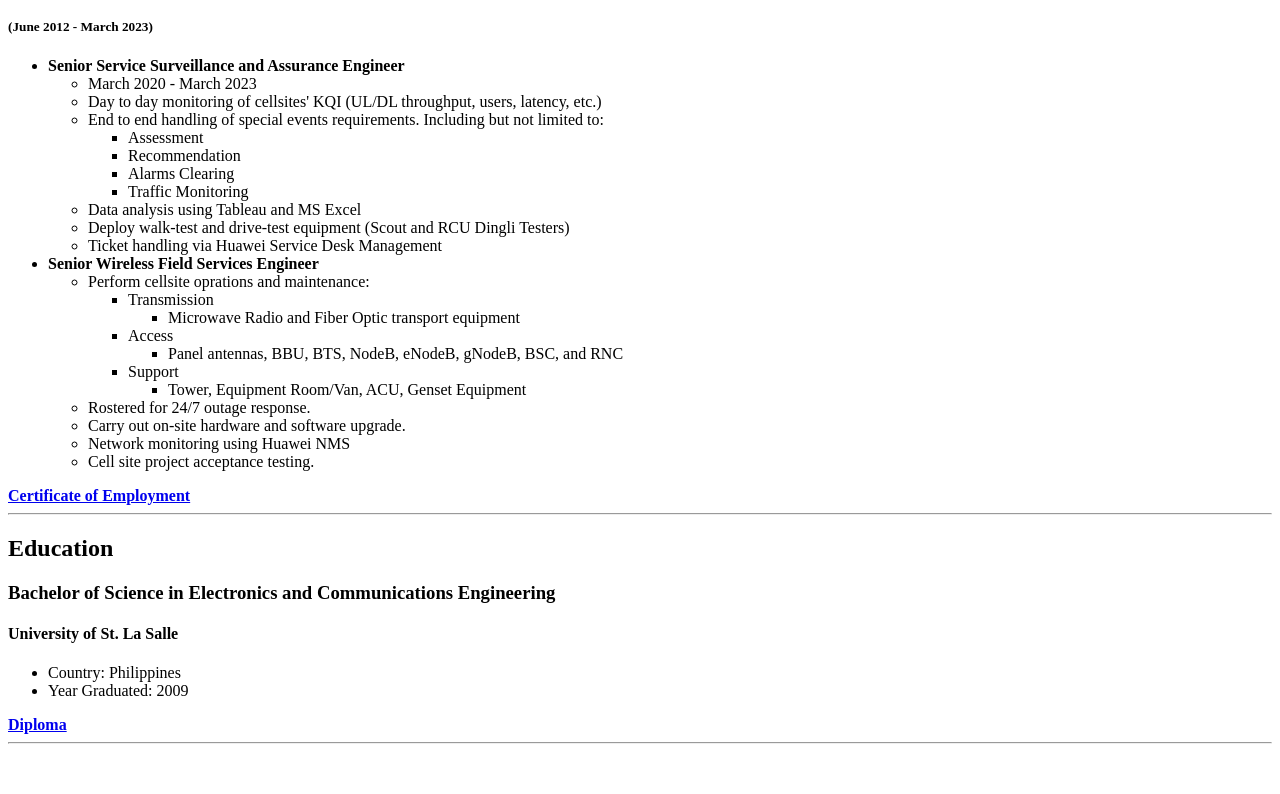
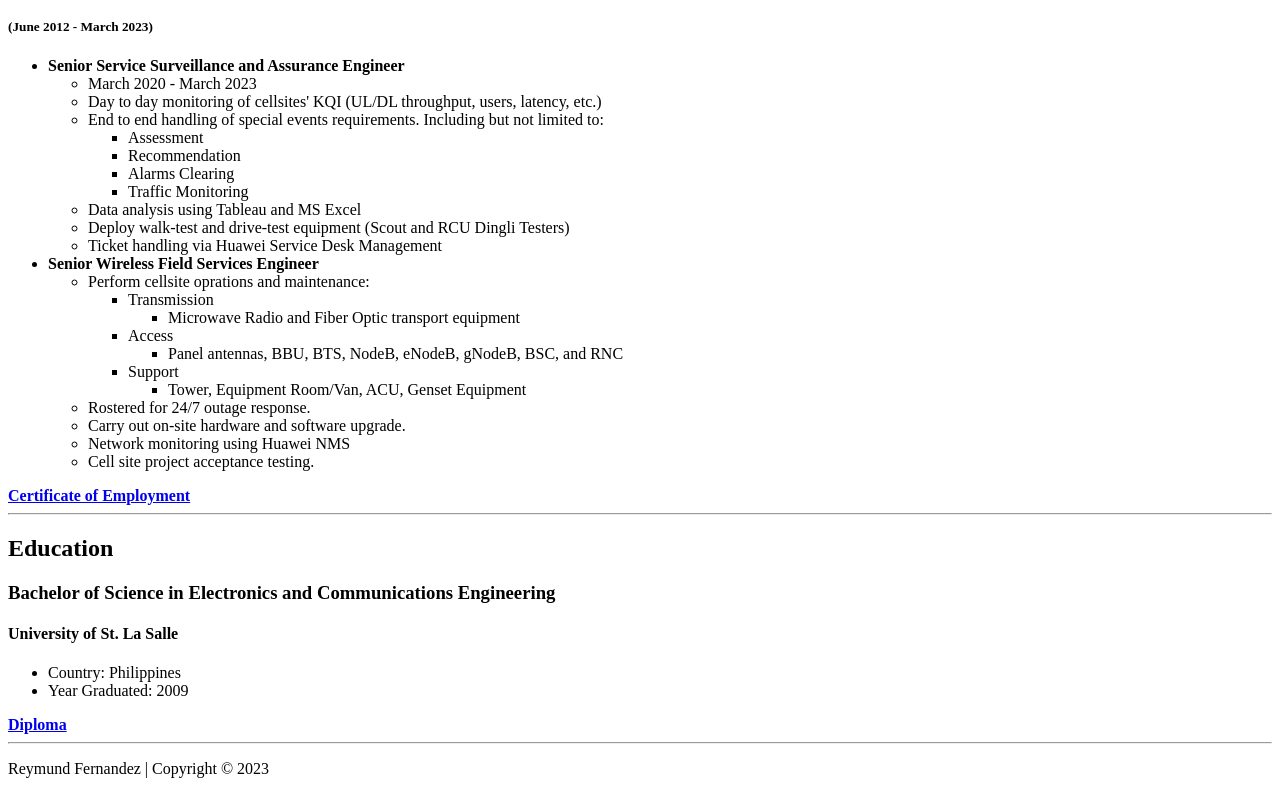
Before and after one commit to reingineer/Reymund-Resume, a plain HTML site: page index.html in a window 1280 px wide. Shown: the part 481-1275 px from the top of the page. Before the commit the page ends 1233 px from the top, so only its background shows below. Drawn offline with Linux system fonts and the light colour scheme.

Commit message:
Update index.html

```diff
--- a/index.html
+++ b/index.html
@@ -74,7 +74,9 @@
     <a href="./public/diploma.html"><b>Diploma</b></a>
     <hr />
 
+</body>
 
-
-</body>
+<footer>
+    <p>Reymund Fernandez | Copyright © 2023</p>
+</footer>
 </html>
```
